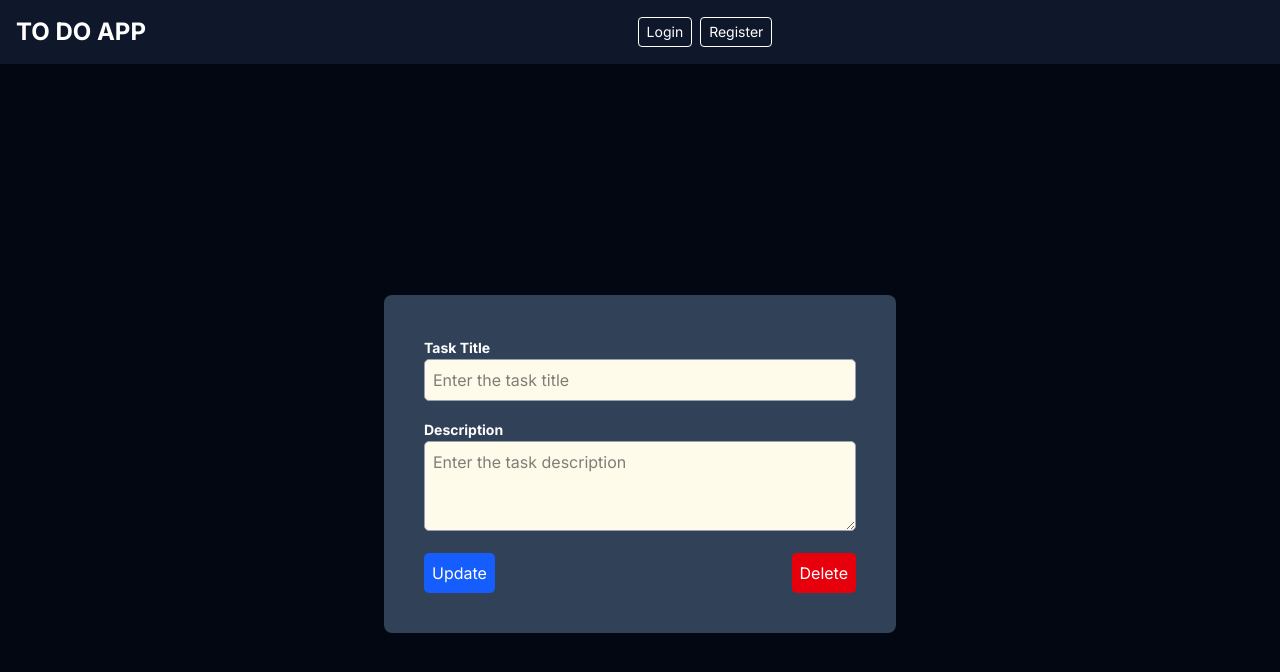
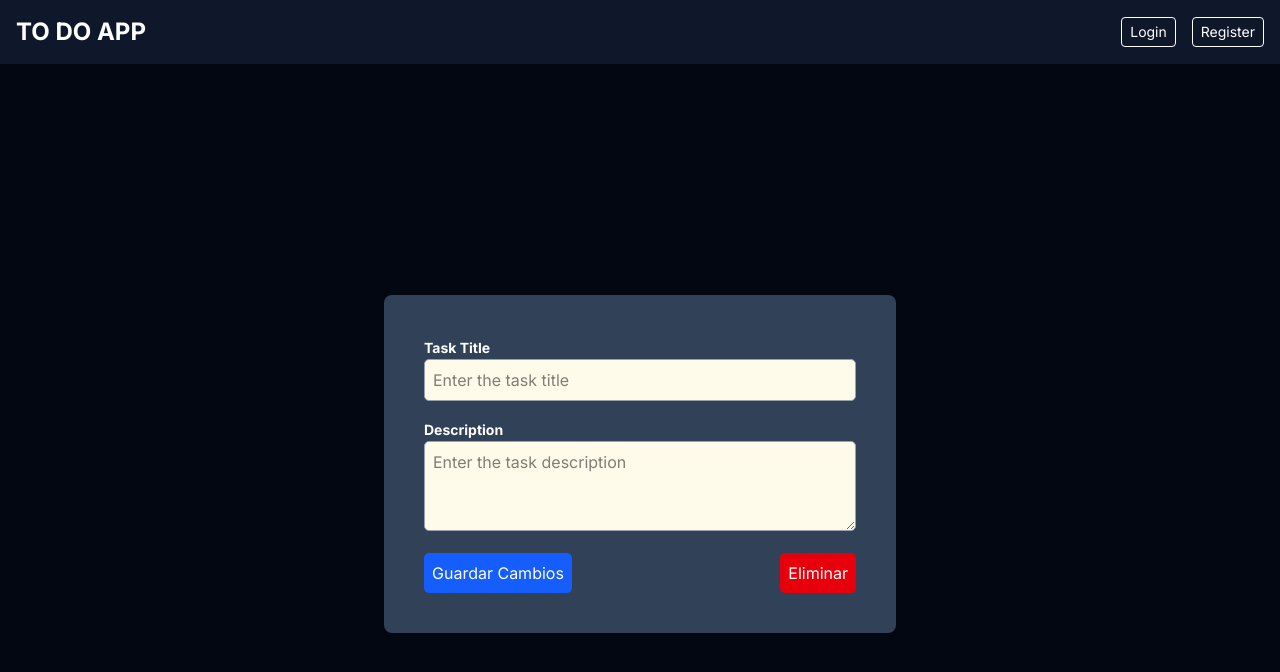
Before and after one commit to harryconcoblanejo/todo-app, a Next.js app: page /task/edit/1 in a window 1280 px wide. Shown: the top 672 px of the page. Built offline with nearby package versions, Linux system fonts and the light colour scheme; no server answers; the database is empty.

Commit message:
feat: implement task editing functionality and enhance authentication checks

```diff
--- a/src/app/api/auth/[...nextauth]/route.js
+++ b/src/app/api/auth/[...nextauth]/route.js
@@ -28,10 +28,11 @@ export const authOptions = {
           throw new Error("Contraseña incorrecta");
         }
 
-        // Devuelve el usuario para la sesión
+        // Devuelve el usuario completo para la sesión
         return {
           id: user.id,
           email: user.email,
+          name: user.name, // Incluye el nombre si existe
         };
       },
     }),
@@ -39,22 +40,29 @@ export const authOptions = {
 
   callbacks: {
     async jwt({ token, user }) {
-      // Cuando inicia sesión, agregar el id al token JWT
       if (user) {
         token.id = user.id;
+        token.name = user.name ?? null;
+        token.picture = user.image ?? null;
       }
+
+      console.log("jwt token:", token);
       return token;
     },
     async session({ session, token }) {
-      // Agregar el id al objeto session para usar en el cliente
-      if (token) {
-        session.user.id = token.id;
-      }
-      console.log("aqui estoy session", session);
-      return await session;
+      console.log("session callback - token:", token);
+
+      return {
+        user: {
+          name: token.name ?? null,
+          email: token.email,
+          image: token.picture ?? null,
+          id: token.id, // ← el campo que necesitás
+        },
+        expires: session.expires,
+      };
     },
   },
-
   session: {
     strategy: "jwt",
   },
--- a/src/app/api/tasks/[id]/route.js
+++ b/src/app/api/tasks/[id]/route.js
@@ -1,16 +1,22 @@
 import { prisma } from "@/libs/prisma";
+import { getToken } from "next-auth/jwt";
 import { NextResponse } from "next/server";
 
-export async function GET(req, { params }) {
+export async function GET(req, context) {
   try {
-    const id = parseInt(params.id, 10);
-    console.log("ID:", id);
+    const token = await getToken({ req });
+    if (!token || !token.id) {
+      return NextResponse.json({ error: "No autorizado" }, { status: 401 });
+    }
+    const { id } = await context.params;
+    const parsedId = parseInt(id, 10);
+    console.log("ID:", parsedId);
 
-    if (isNaN(id)) {
+    if (isNaN(parsedId)) {
       return NextResponse.json({ error: "ID inválido" }, { status: 400 });
     }
 
-    const task = await prisma.task.findUnique({ where: { id } });
+    const task = await prisma.task.findUnique({ where: { id: parsedId } });
 
     if (!task) {
       return NextResponse.json(
@@ -18,7 +24,9 @@ export async function GET(req, { params }) {
         { status: 404 }
       );
     }
-
+    if (task.userId !== parseInt(token.id, 10)) {
+      return NextResponse.json({ error: "No autorizado" }, { status: 403 });
+    }
     return NextResponse.json({ msj: "Estás en la función GET", task });
   } catch (error) {
     return NextResponse.json(
@@ -28,17 +36,26 @@ export async function GET(req, { params }) {
   }
 }
 
-export async function PUT(req, { params }) {
+export async function PUT(req, context) {
   try {
-    const id = parseInt(params.id, 10);
-    if (isNaN(id)) {
+    const token = await getToken({ req });
+    if (!token || !token.id) {
+      return NextResponse.json({ error: "No autorizado" }, { status: 401 });
+    }
+    const { id } = await context.params;
+    const parsedId = parseInt(id, 10);
+    if (isNaN(parsedId)) {
       return NextResponse.json({ error: "ID inválido" }, { status: 400 });
     }
 
+    const task = await prisma.task.findUnique({ where: { id: parsedId } });
+    if (!task || task.userId !== parseInt(token.id, 10)) {
+      return NextResponse.json({ error: "No autorizado" }, { status: 403 });
+    }
     const data = await req.json();
 
     const updatedTask = await prisma.task.update({
-      where: { id },
+      where: { id: parsedId },
       data,
     });
 
@@ -54,15 +71,24 @@ export async function PUT(req, { params }) {
   }
 }
 
-export async function DELETE(req, { params }) {
+export async function DELETE(req, context) {
   try {
-    const id = parseInt(params.id, 10);
-    if (isNaN(id)) {
+    const token = await getToken({ req });
+    if (!token || !token.id) {
+      return NextResponse.json({ error: "No autorizado" }, { status: 401 });
+    }
+    const { id } = await context.params;
+    const parsedId = parseInt(id, 10);
+    if (isNaN(parsedId)) {
       return NextResponse.json({ error: "ID inválido" }, { status: 400 });
     }
 
+    const task = await prisma.task.findUnique({ where: { id: parsedId } });
+    if (!task || task.userId !== parseInt(token.id, 10)) {
+      return NextResponse.json({ error: "No autorizado" }, { status: 403 });
+    }
     const deletedTask = await prisma.task.delete({
-      where: { id },
+      where: { id: parsedId },
     });
 
     return NextResponse.json({
--- a/src/app/api/tasks/route.js
+++ b/src/app/api/tasks/route.js
@@ -1,31 +1,37 @@
 import { prisma } from "@/libs/prisma";
+import { getToken } from "next-auth/jwt";
 import { NextResponse } from "next/server";
 
 export async function GET(req) {
   try {
-    const tasks = await prisma.task.findMany();
+    const token = await getToken({ req });
+    if (!token || !token.id) {
+      return NextResponse.json({ error: "No autorizado" }, { status: 401 });
+    }
+    const tasks = await prisma.task.findMany({
+      where: { userId: parseInt(token.id, 10) },
+    });
     return NextResponse.json({
       msj: "Estás en la función GET desde backend",
       tasks,
     });
   } catch (error) {
     console.log(error);
+    return NextResponse.json({ error: "Error interno" }, { status: 500 });
   }
 }
 
 export async function POST(req) {
   try {
+    const token = await getToken({ req });
+    if (!token || !token.id) {
+      return NextResponse.json({ error: "No autorizado" }, { status: 401 });
+    }
     const data = await req.json();
-    console.log("DATA RECIBIDA EN EL SERVIDOR:", data);
+    console.log("DATA RECIBIDA EN EL SERVIDOR (ignora userId):", data);
 
-    const { title, description, userId } = data;
-
-    if (!userId) {
-      return NextResponse.json(
-        { error: "El campo userId es obligatorio" },
-        { status: 400 }
-      );
-    }
+    const { title, description } = data;
+    const userId = parseInt(token.id, 10);
 
     const newTask = await prisma.task.create({
       data: {
--- a/src/app/page.jsx
+++ b/src/app/page.jsx
@@ -17,18 +17,24 @@ async function getTasks(userId) {
 }
 
 const HomePage = async () => {
+  console.log("flag1");
   const session = await getServerSession(authOptions);
 
-  if (!session) {
+  // Debug: muestra la sesión completa y el id del usuario
+  console.log("session:", session);
+  console.log("session.user?.id:", session?.user?.id);
+  console.log("flag2");
+  if (!session || !session.user?.id) {
     return (
       <section className="container mx-auto p-4 mt-4">
         <LoginForm />
       </section>
     );
   }
-
+  console.log("flag3");
   const data = await getTasks(session.user.id);
-
+  console.log("Tareas obtenidas:", data);
+  console.log("flag4");
   return (
     <section className="container mx-auto border-2 border-slate-900 rounded-lg p-4 mt-4">
       {data.length === 0 ? (
--- a/src/app/task/edit/[id]/page.jsx
+++ b/src/app/task/edit/[id]/page.jsx
@@ -1,2 +1,129 @@
-import NewPage from "@/app/new/page";
-export default NewPage;
+"use client";
+
+import { useSession } from "next-auth/react";
+import { useRouter } from "next/navigation";
+import { use, useEffect, useState } from "react";
+
+const EditPage = ({ params }) => {
+  const { id } = use(params);
+  const { data: session } = useSession();
+  const router = useRouter();
+
+  const [title, setTitle] = useState("");
+  const [description, setDescription] = useState("");
+
+  useEffect(() => {
+    if (!id) return;
+
+    const fetchTask = async () => {
+      try {
+        const res = await fetch(`/api/tasks/${id}`, {
+          method: "GET",
+          cache: "no-store",
+        });
+
+        if (!res.ok) throw new Error("Error al obtener la tarea");
+
+        const data = await res.json();
+        setTitle(data.task.title);
+        setDescription(data.task.description);
+      } catch (error) {
+        console.error("Fetch error:", error);
+      }
+    };
+
+    fetchTask();
+  }, [id]);
+
+  const handleUpdate = async ({ title, description }) => {
+    try {
+      const res = await fetch(`/api/tasks/${id}`, {
+        method: "PUT",
+        headers: { "Content-Type": "application/json" },
+        body: JSON.stringify({ title, description }),
+      });
+
+      if (!res.ok) throw new Error("Error al actualizar la tarea");
+
+      const data = await res.json();
+      console.log("Updated:", data);
+      router.refresh();
+      router.push("/");
+    } catch (error) {
+      console.error("Update error:", error);
+      alert("Ocurrió un error al actualizar la tarea.");
+    }
+  };
+
+  const handleDelete = async () => {
+    try {
+      const res = await fetch(`/api/tasks/${id}`, {
+        method: "DELETE",
+      });
+
+      if (!res.ok) throw new Error("Error al eliminar la tarea");
+
+      const data = await res.json();
+      console.log("Deleted:", data);
+      router.push("/");
+    } catch (error) {
+      console.error("Delete error:", error);
+      alert("Ocurrió un error al eliminar la tarea.");
+    }
+  };
+
+  return (
+    <div className="flex flex-col items-center justify-center min-h-screen bg-gray-950 p-4">
+      <form
+        className="bg-slate-700 p-10 rounded-lg w-full max-w-lg"
+        onSubmit={e => {
+          e.preventDefault();
+          handleUpdate({ title, description });
+        }}
+      >
+        <label htmlFor="title" className="font-bold text-sm text-white">
+          Task Title
+        </label>
+        <input
+          id="title"
+          type="text"
+          placeholder="Enter the task title"
+          className="border border-gray-400 bg-amber-50 text-black rounded-[5px] p-2 mb-4 w-full"
+          onChange={e => setTitle(e.target.value)}
+          value={title}
+        />
+
+        <label htmlFor="description" className="font-bold text-sm text-white">
+          Description
+        </label>
+        <textarea
+          id="description"
+          rows="3"
+          placeholder="Enter the task description"
+          className="border border-gray-400 bg-amber-50 text-black rounded-[5px] p-2 w-full"
+          onChange={e => setDescription(e.target.value)}
+          value={description}
+        />
+
+        <div className="flex items-center justify-between mt-4">
+          <button
+            type="submit"
+            className="bg-blue-600 text-white p-2 rounded-[5px] hover:bg-blue-700 transition-colors"
+          >
+            Guardar Cambios
+          </button>
+
+          <button
+            type="button"
+            className="bg-red-600 text-white p-2 rounded-[5px] hover:bg-red-700 transition-colors"
+            onClick={handleDelete}
+          >
+            Eliminar
+          </button>
+        </div>
+      </form>
+    </div>
+  );
+};
+
+export default EditPage;
--- /dev/null
+++ b/src/components/EditTaskClient.jsx
@@ -0,0 +1,50 @@
+"use client";
+import { useState } from "react";
+
+export default function EditTaskClient({ task }) {
+  const [title, setTitle] = useState(task.title);
+  const [description, setDescription] = useState(task.description);
+
+  const handleSubmit = async e => {
+    e.preventDefault();
+    // lógica para enviar cambios a API
+  };
+
+  return (
+    <form
+      onSubmit={handleSubmit}
+      className="max-w-xl mx-auto mt-10 bg-white p-6 rounded-2xl shadow-lg space-y-4"
+    >
+      <h2 className="text-2xl font-bold text-gray-800">Editar Tarea</h2>
+
+      <label className="block">
+        <span className="text-gray-700 font-medium">Título</span>
+        <input
+          value={title}
+          onChange={e => setTitle(e.target.value)}
+          placeholder="Título"
+          className="mt-1 block w-full px-4 py-2 border border-gray-300 rounded-xl focus:outline-none focus:ring-2 focus:ring-blue-500"
+        />
+      </label>
+
+      <label className="block">
+        <span className="text-gray-700 font-medium">Descripción</span>
+        <textarea
+          value={description}
+          onChange={e => setDescription(e.target.value)}
+          placeholder="Descripción"
+          className="mt-1 block w-full px-4 py-2 border border-gray-300 rounded-xl focus:outline-none focus:ring-2 focus:ring-blue-500 resize-none h-32"
+        />
+      </label>
+
+      <div className="flex justify-end">
+        <button
+          type="submit"
+          className="bg-blue-600 hover:bg-blue-700 text-white font-semibold px-6 py-2 rounded-xl transition"
+        >
+          Guardar Cambios
+        </button>
+      </div>
+    </form>
+  );
+}
--- a/src/components/NavbarClient.jsx
+++ b/src/components/NavbarClient.jsx
@@ -6,19 +6,26 @@ import SignOutButton from "./SignOutButton";
 
 export default function NavbarClient({ session }) {
   const [menuOpen, setMenuOpen] = useState(false);
-  console.log("consoleando session", session);
 
   return (
-    <nav className="bg-slate-900 p-4 flex items-center relative">
-      <div className="container mx-auto flex justify-between items-center">
+    <nav className="bg-slate-900 p-4">
+      <div className="container mx-auto flex items-center justify-between relative">
+        {/* Título a la izquierda */}
+        <div className="flex-shrink-0">
           <Link
             href="/"
             className="text-white font-bold text-2xl whitespace-nowrap"
           >
             TO DO APP
           </Link>
+        </div>
 
-        {/* Botón hamburguesa solo en móvil */}
+        {/* Email centrado */}
+        <div className="hidden sm:block absolute left-1/2 transform -translate-x-1/2 text-white">
+          {session?.user?.email}
+        </div>
+
+        {/* Botón hamburguesa visible solo en móvil */}
         <button
           onClick={() => setMenuOpen(!menuOpen)}
           className="sm:hidden text-white focus:outline-none"
@@ -47,19 +54,14 @@ export default function NavbarClient({ session }) {
           </svg>
         </button>
 
-        {/* Contenedor de enlaces */}
+        {/* Enlaces y acciones a la derecha */}
         <div
-          className={`flex flex-col sm:flex-row sm:items-center sm:justify-end sm:space-x-4
-            absolute sm:static top-full left-0 right-0 mx-auto max-w-xs sm:max-w-full w-full sm:w-auto bg-slate-900 sm:bg-transparent
-            transition-all duration-300 overflow-hidden
-            ${menuOpen ? "max-h-screen py-4 sm:max-h-full sm:py-0" : "max-h-0 sm:max-h-full"}
+          className={`flex-col sm:flex sm:flex-row sm:items-center sm:space-x-4 absolute sm:static top-full left-0 right-0 bg-slate-900 sm:bg-transparent transition-all duration-300 sm:w-auto w-full z-10
+          ${menuOpen ? "flex py-4" : "hidden sm:flex"}
           `}
         >
           {session ? (
-            // Usuario logueado
-            <div className="flex flex-col sm:flex-row sm:items-center sm:space-x-2 sm:justify-end w-full">
-              <span className="text-white px-3 py-2">{session.user.email}</span>
-
+            <>
               <Link
                 href="/new"
                 className="text-white hover:text-slate-200 px-3 py-2 rounded transition"
@@ -67,14 +69,12 @@ export default function NavbarClient({ session }) {
               >
                 New Task
               </Link>
-
               <div className="px-3 py-2">
                 <SignOutButton />
               </div>
-            </div>
+            </>
           ) : (
-            // Usuario no logueado
-            <div className="flex flex-col sm:flex-row sm:items-center sm:space-x-2 sm:justify-end w-full">
+            <>
               <Link
                 href="/login"
                 className="text-white border border-white px-2 py-1 text-sm rounded hover:bg-white hover:text-slate-900 transition cursor-pointer w-fit"
@@ -89,7 +89,7 @@ export default function NavbarClient({ session }) {
               >
                 Register
               </Link>
-            </div>
+            </>
           )}
         </div>
       </div>
--- a/src/libs/auth.js
+++ b/src/libs/auth.js
@@ -30,8 +30,24 @@ export const authOptions = {
   session: {
     strategy: "jwt",
   },
+  callbacks: {
+    async jwt({ token, user }) {
+      // Cuando el usuario se loguea por primera vez, se guarda el id en el token
+      if (user) {
+        token.id = user.id;
+      }
+      return token;
+    },
+    async session({ session, token }) {
+      // Pasar el id desde el token a la sesión
+      if (session.user) {
+        session.user.id = token.id;
+      }
+      return session;
+    },
+  },
   pages: {
-    signIn: "/login", // tu página de login
+    signIn: "/login",
   },
   secret: process.env.NEXTAUTH_SECRET,
 };
```
Lines whose indentation alone changed are shown as unchanged.
